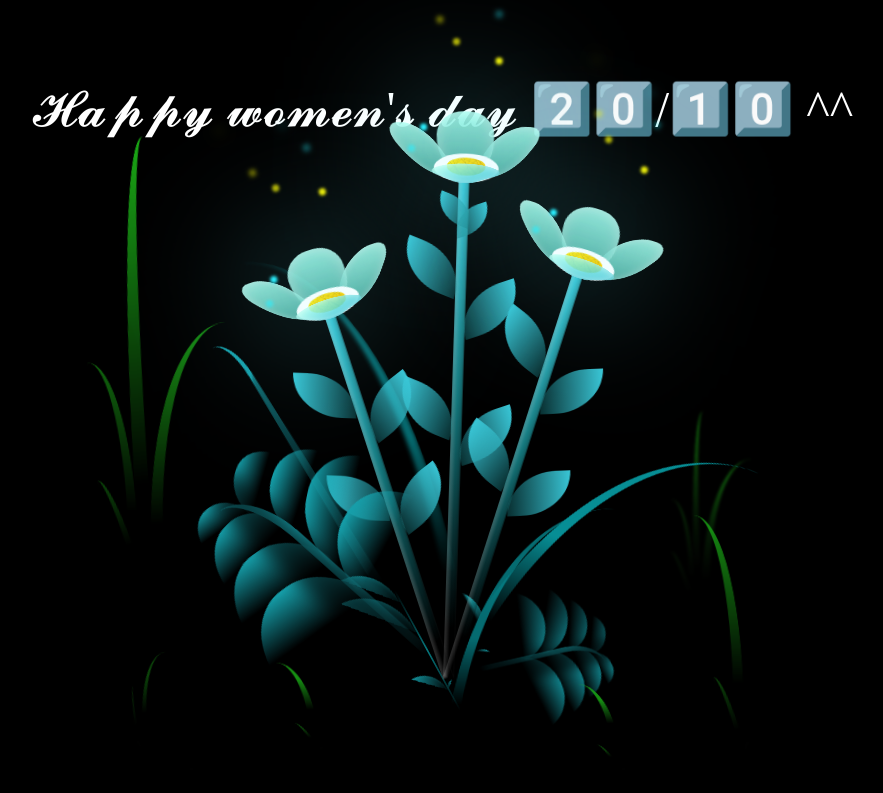
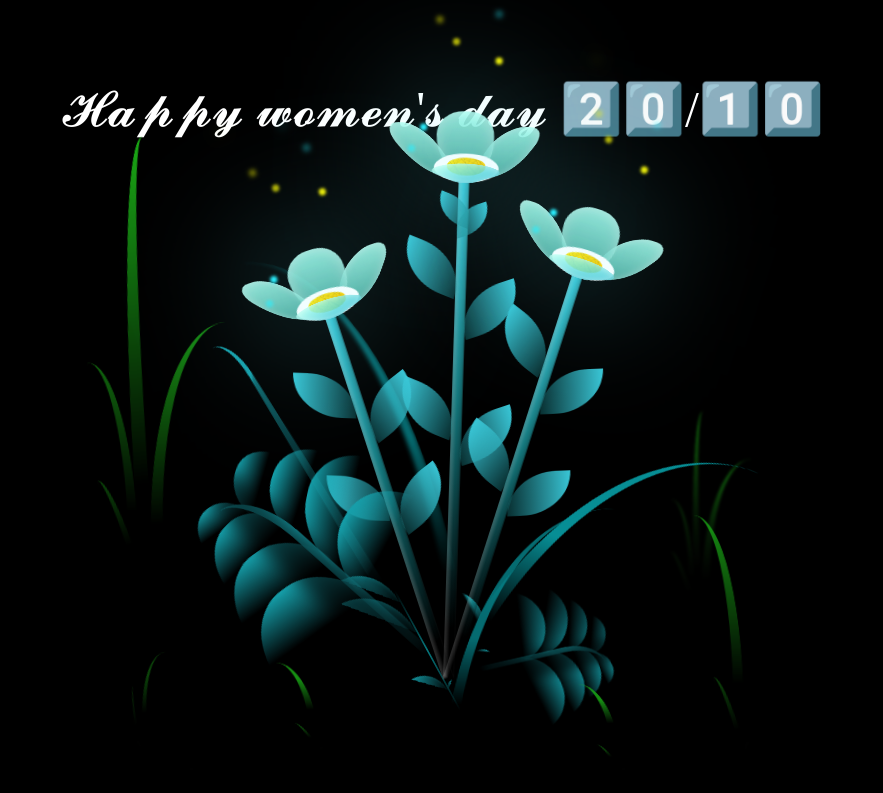
Before and after one commit to namnguyen2408/my-website, a plain HTML site: page index.html in a window 1280 px wide. Shown: the whole page, without its empty margins (197-1080 px from the left). Drawn offline with Linux system fonts and the light colour scheme.

Commit message:
Update index.html

```diff
--- a/index.html
+++ b/index.html
@@ -10,7 +10,7 @@
 
 <body class="not-loaded">
     <div class="night"></div>
-    <div class="happy-woman-day">𝓗𝓪𝓹𝓹𝔂 𝔀𝓸𝓶𝓮𝓷'𝓼 𝓭𝓪𝔂 2️⃣0️⃣/1️⃣0️⃣ ^^</div>
+    <div class="happy-woman-day">𝓗𝓪𝓹𝓹𝔂 𝔀𝓸𝓶𝓮𝓷'𝓼 𝓭𝓪𝔂 2️⃣0️⃣/1️⃣0️⃣</div>
     <div class="flowers">
       <div class="flower flower--1">
         <div class="flower__leafs flower__leafs--1">
```
